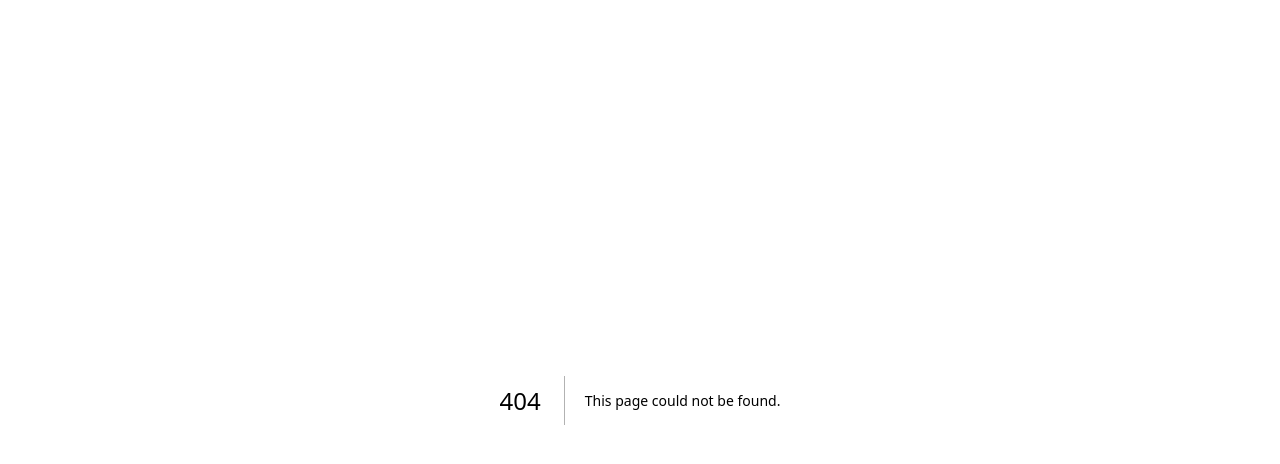
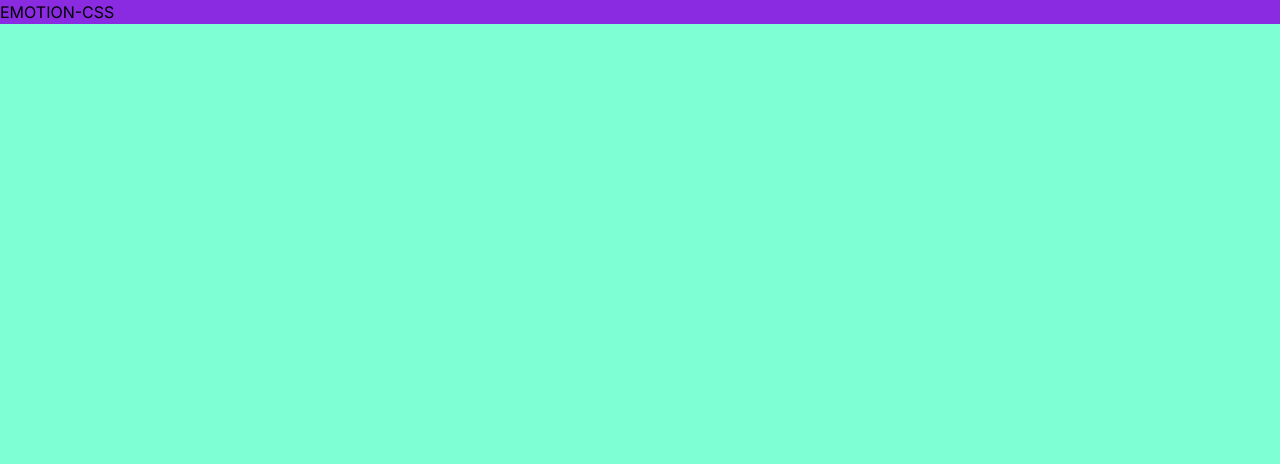
Before and after one commit to Kidongg/styeld-nextjs-finial, a Next.js app: page /emotion/css in a window 1280 px wide. Before the commit this address had no page. Shown: the top 464 px of the page. Built offline with nearby package versions, Linux system fonts and the light colour scheme.

Commit message:
emotion css

```diff
--- /dev/null
+++ b/app/emotion/css/page.tsx
@@ -0,0 +1,18 @@
+"use client";
+
+import { css } from "@emotion/css";
+import React from "react";
+
+const page = () => {
+  return (
+    <div
+      className={css`
+        background-color: blueviolet;
+      `}
+    >
+      EMOTION-CSS
+    </div>
+  );
+};
+
+export default page;
```
